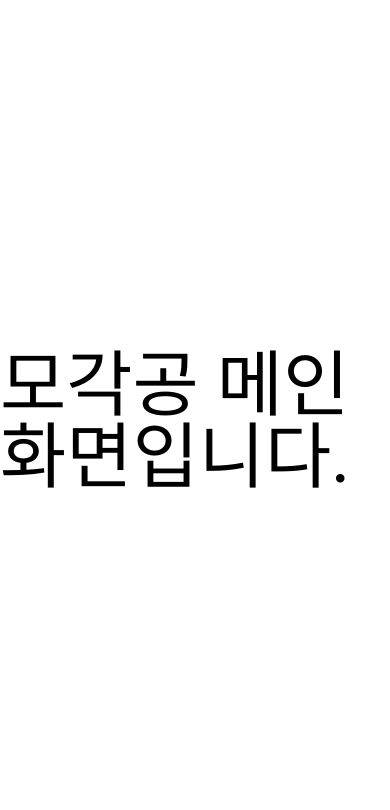
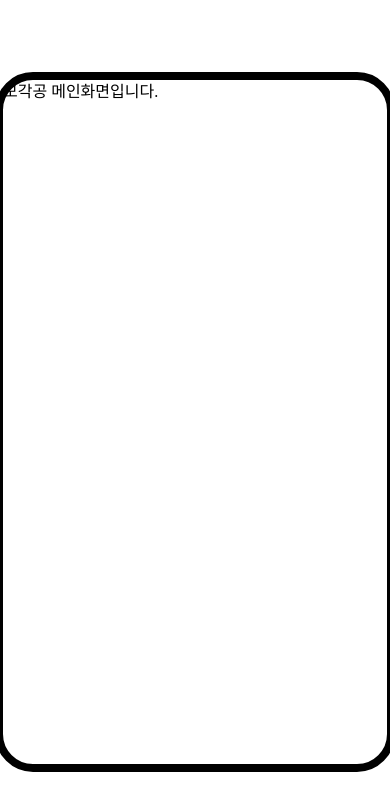
Before and after one commit to root-zero-o/mogakgong-GraphQL-FE, a Next.js app: page / in a window 390 px wide. Shown: the top 810 px of the page. Built offline with nearby package versions, Linux system fonts and the light colour scheme; a web font is replaced by a local one.

Commit message:
모바일 세팅 완료

```diff
--- /dev/null
+++ b/lib/DeviceDetect.tsx
@@ -0,0 +1,23 @@
+import { isMobile } from 'react-device-detect';
+
+interface Children {
+  children: React.ReactNode;
+}
+
+function DeviceDetect({ children }: Children) {
+  return isMobile ? (
+    <div className='relative w-full h-full infinityScroll'>
+      {children}
+    </div>
+  ) : (
+    <>
+        <div className='w-screen h-screen bg-center bg-cover bg-no-repeat bg-fixed'>
+            <div className="fixed border-8 w-[400px] h-[700px] right-1/2 top-1/2 translate-x-1/2 -translate-y-1/2 rounded-[38px]">
+                {children}
+            </div>
+        </div>
+    </>
+  );
+}
+
+export default DeviceDetect;
--- a/package.json
+++ b/package.json
@@ -21,7 +21,7 @@
     "@types/react-dom": "18.0.5",
     "autoprefixer": "^10.4.7",
     "postcss": "^8.4.14",
-    "tailwindcss": "^3.1.2",
+    "tailwindcss": "^3.1.4",
     "typescript": "4.7.2"
   }
 }
--- a/pages/_app.tsx
+++ b/pages/_app.tsx
@@ -1,8 +1,21 @@
 import "../styles/globals.css";
+import { QueryClient, QueryClientProvider } from "react-query";
+import { ReactQueryDevtools } from "react-query/devtools"
 import type { AppProps } from "next/app";
+import DeviceDetect from "../lib/DeviceDetect";
 
 function MyApp({ Component, pageProps }: AppProps) {
-  return <Component {...pageProps} />;
+
+  const queryClient = new QueryClient();
+
+  return (
+    <QueryClientProvider client={queryClient}>
+      <DeviceDetect>
+        <Component {...pageProps} />
+        <ReactQueryDevtools/>
+      </DeviceDetect>
+    </QueryClientProvider>
+  )
 }
 
 export default MyApp;
--- a/pages/index.tsx
+++ b/pages/index.tsx
@@ -1,12 +1,10 @@
 import type { NextPage } from "next";
-import Head from "next/head";
-import Image from "next/image";
 
 const Home: NextPage = () => {
   return (
-    <div className="flex min-h-screen flex-col items-center justify-center py-2 text-7xl">
-      <main>모각공 메인화면입니다.</main>
-    </div>
+    <>
+      모각공 메인화면입니다.
+    </>
   );
 };
 
--- a/tailwind.config.js
+++ b/tailwind.config.js
@@ -3,6 +3,7 @@ module.exports = {
   content: [
     "./pages/**/*.{js,ts,jsx,tsx}",
     "./components/**/*.{js,ts,jsx,tsx}",
+    "./lib/**/*.{js,ts,jsx,tsx}"
   ],
   theme: {
     screens: {
```
Also changed, not shown: 1 other file (tests, documents, lock files or other folders).
